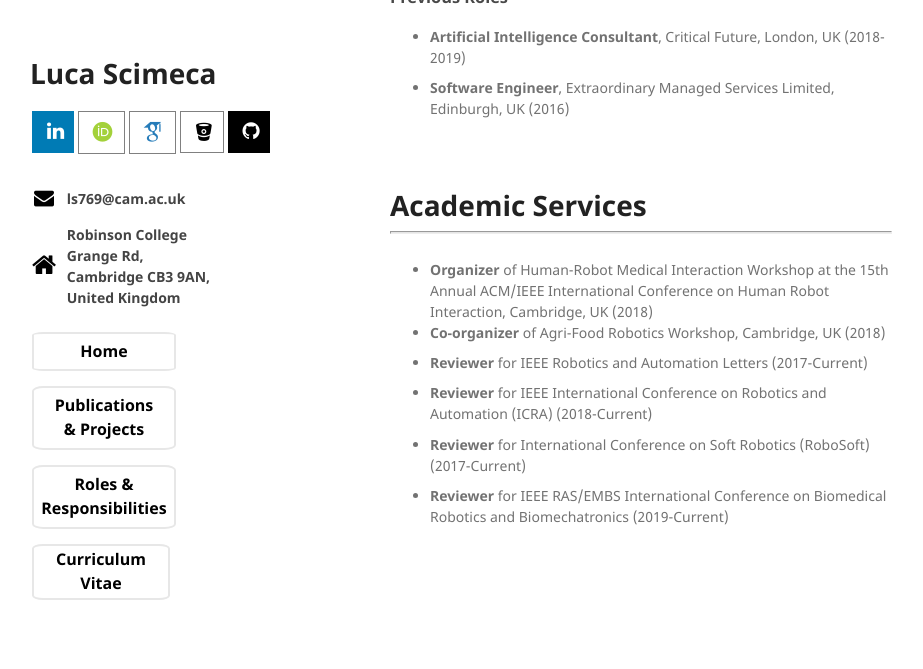
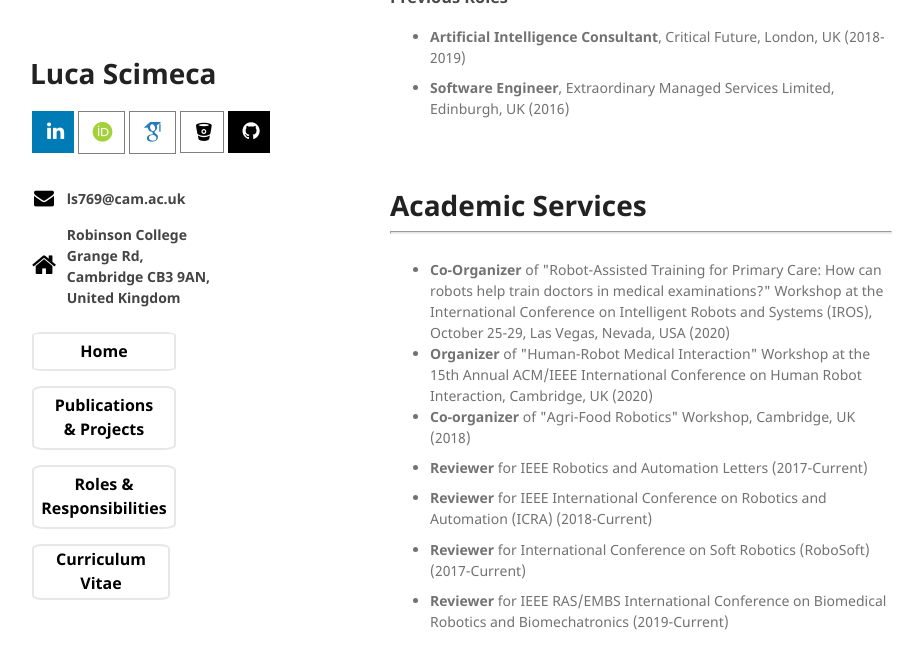
Before and after one commit to lucascimeca/lucascimeca.github.io, a Jekyll site: the page built from responsibilities.md, in a window 1280 px wide and 900 px high, scrolled down 402 px. Shown: the top 669 px of the window, without its empty margins (180-1103 px from the left). Built offline with Jekyll 4.4.1, drawn with Linux system fonts in a browser that asks for light colours; nearby versions of some CDN libraries; some web fonts are replaced; the repository's description, which GitHub fills in, is left out; our own code applies the rules of GitHub Pages for plain Markdown files.

Commit message:
Update responsibilities.md

```diff
--- a/responsibilities.md
+++ b/responsibilities.md
@@ -22,8 +22,9 @@ layout: default
 <hr>
 
 <ul style="list-style-type:disc">
-  <li><b>Organizer</b> of Human-Robot Medical Interaction Workshop at the 15th Annual ACM/IEEE International Conference on Human Robot Interaction, Cambridge, UK (2018)</li>
-  <li style="padding-bottom:7pt"><b>Co-organizer</b> of Agri-Food Robotics Workshop, Cambridge, UK (2018)</li>
+  <li><b>Co-Organizer</b> of "Robot-Assisted Training for Primary Care: How can robots help train doctors in medical examinations?" Workshop  at the International Conference on Intelligent Robots and Systems (IROS), October 25-29, Las Vegas, Nevada, USA (2020)</li>
+  <li><b>Organizer</b> of "Human-Robot Medical Interaction" Workshop at the 15th Annual ACM/IEEE International Conference on Human Robot Interaction, Cambridge, UK (2020)</li>
+  <li style="padding-bottom:7pt"><b>Co-organizer</b> of "Agri-Food Robotics" Workshop, Cambridge, UK (2018)</li>
   <li style="padding-bottom:7pt"><b>Reviewer</b> for IEEE Robotics and Automation Letters (2017-Current)</li>
   <li style="padding-bottom:7pt"><b>Reviewer</b> for IEEE International Conference on Robotics and Automation (ICRA) (2018-Current)</li>
   <li style="padding-bottom:7pt"><b>Reviewer</b> for International Conference on Soft Robotics (RoboSoft) (2017-Current)</li>
```
